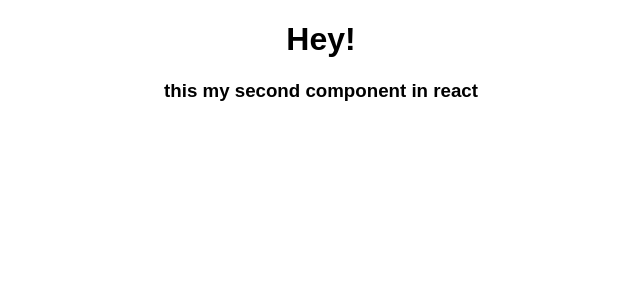
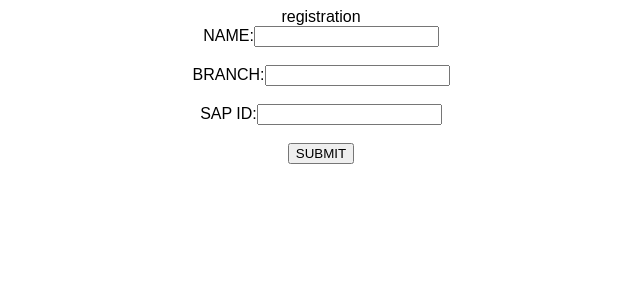
Before and after one commit to PHAGUN-JAIN/React-PlayGround, a React (Create React App) app: page / in a window 1280 px wide. Shown: the top 300 px of the page, without its empty margins (319-959 px from the left). Built offline with nearby package versions, Linux system fonts and the light colour scheme.

Commit message:
added form component

```diff
--- a/src/App.js
+++ b/src/App.js
@@ -1,11 +1,11 @@
 import "./styles.css";
 import Counter from "./components/counnter";
 import Card from "./components/card";
+import Form from "./components/form";
 export default function App() {
   return (
     <div className="App">
-      <Counter />
-      <Card />
+      <Form />
     </div>
   );
 }
--- /dev/null
+++ b/src/components/form.jsx
@@ -0,0 +1,24 @@
+import React, { Component } from "react";
+
+export default class Form extends Component {
+  render() {
+    return (
+      <form action="">
+        <legend>registration</legend>
+        <label htmlFor="name">NAME:</label>
+        <input id="name" type="text" />
+        <br />
+        <br />
+        <label htmlFor="branch">BRANCH:</label>
+        <input id="branch" type="text" />
+        <br />
+        <br />
+        <label htmlFor="sap">SAP ID:</label>
+        <input id="sap" type="text" />
+        <br />
+        <br />
+        <input type="button" value="SUBMIT" />
+      </form>
+    );
+  }
+}
```
